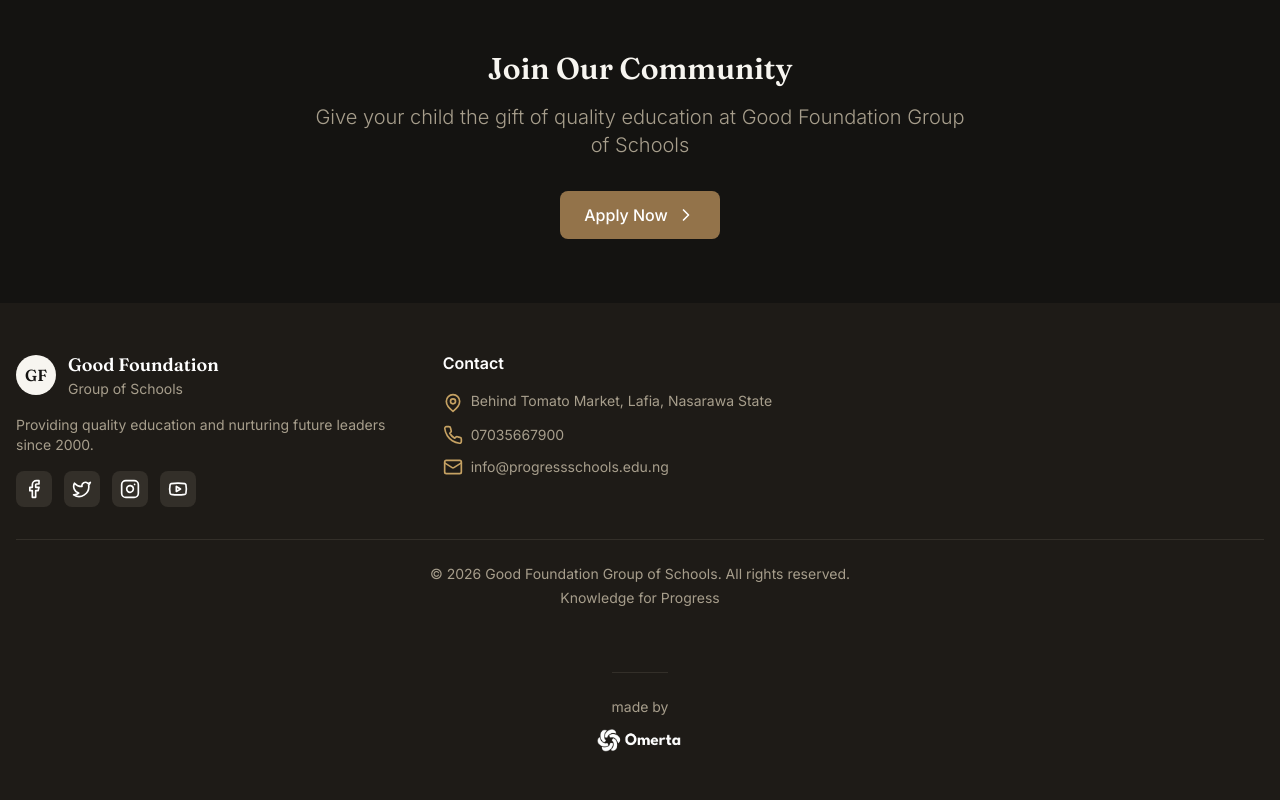
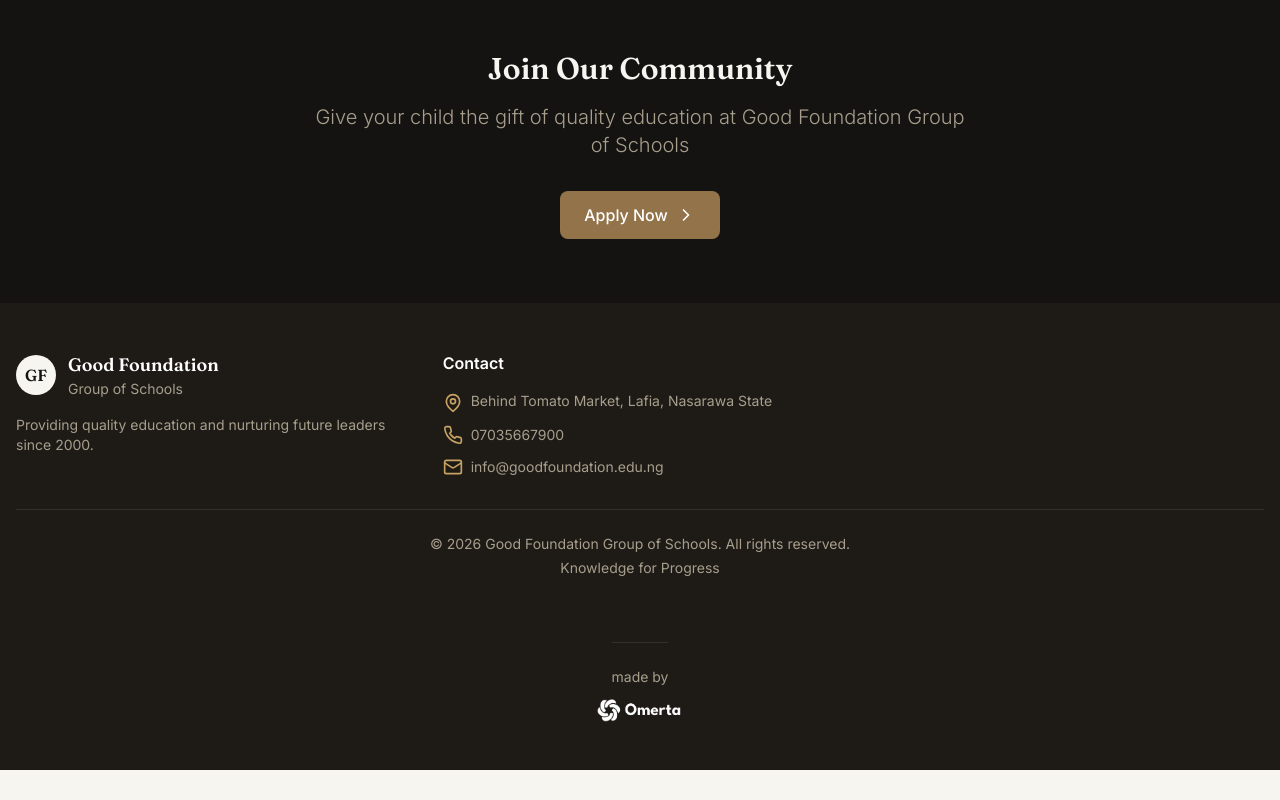
Before and after one commit to Omerta-Platforms/Good-foundation, a Next.js app: page /about in a window 1280 px wide. Shown: the part 3790-4590 px from the top of the page. After the commit the page ends 4560 px from the top, so only its background shows below. Built offline with nearby package versions, Linux system fonts and the light colour scheme.

Commit message:
Update page.tsx

```diff
--- a/src/app/about/page.tsx
+++ b/src/app/about/page.tsx
@@ -374,20 +374,6 @@ export default function AboutPage() {
               <p className="text-gray-400 text-sm mb-4">
                 Providing quality education and nurturing future leaders since 2000.
               </p>
-              <div className="flex space-x-3">
-                <Link href="#" className="p-2 bg-gray-800 rounded-lg hover:bg-gray-700 transition-colors">
-                  <Facebook className="h-5 w-5" />
-                </Link>
-                <Link href="#" className="p-2 bg-gray-800 rounded-lg hover:bg-gray-700 transition-colors">
-                  <Twitter className="h-5 w-5" />
-                </Link>
-                <Link href="#" className="p-2 bg-gray-800 rounded-lg hover:bg-gray-700 transition-colors">
-                  <Instagram className="h-5 w-5" />
-                </Link>
-                <Link href="#" className="p-2 bg-gray-800 rounded-lg hover:bg-gray-700 transition-colors">
-                  <Youtube className="h-5 w-5" />
-                </Link>
-              </div>
             </div>
 
             {/* Contact */}
@@ -404,7 +390,7 @@ export default function AboutPage() {
                 </li>
                 <li className="flex items-center space-x-2">
                   <Mail className="h-5 w-5 text-primary-400" />
-                  <span>info@progressschools.edu.ng</span>
+                  <span>info@goodfoundation.edu.ng</span>
                 </li>
               </ul>
             </div>
```
